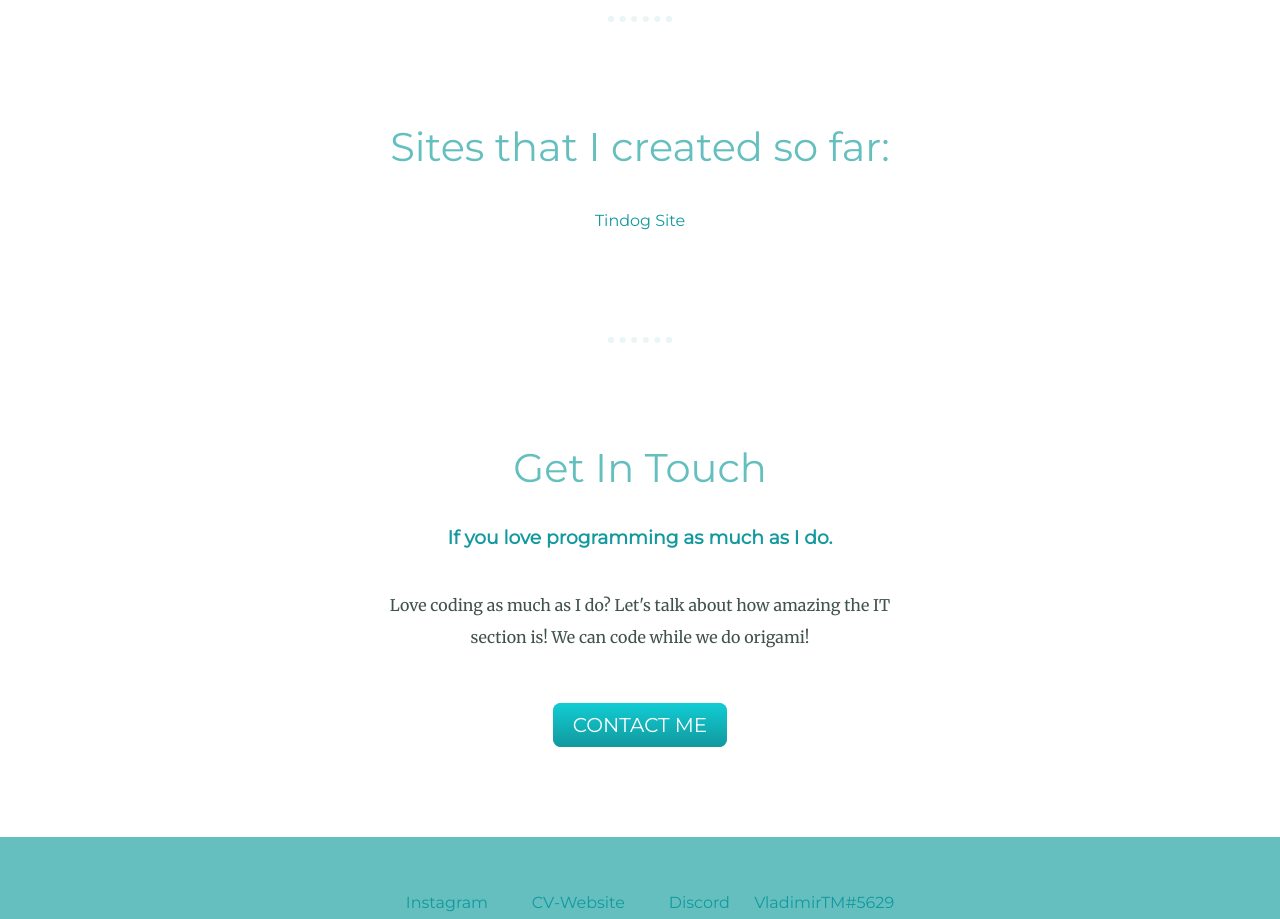
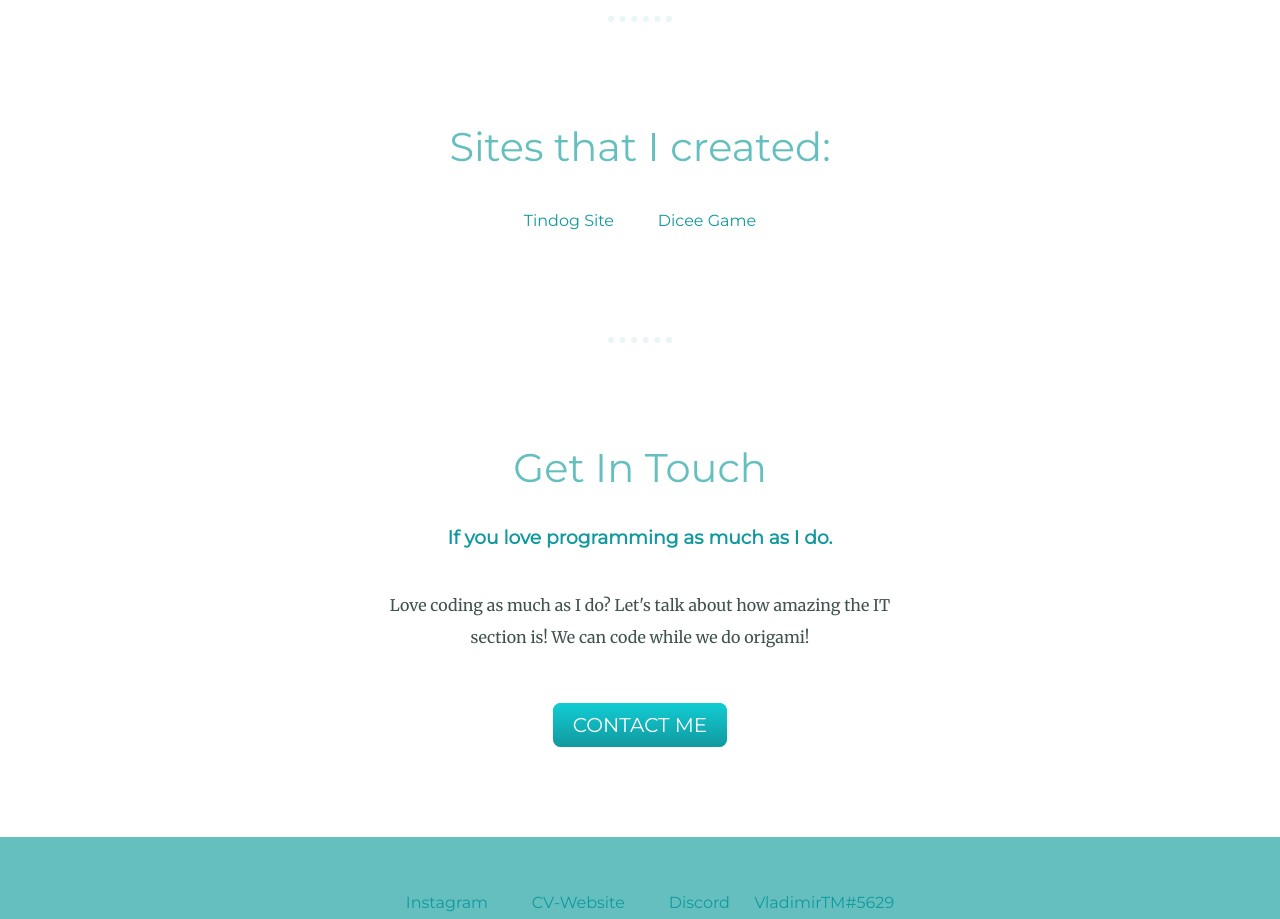
Before and after one commit to VladimirTM/personal-site, a plain HTML site: page index.html in a window 1280 px wide. Shown: the part 2120-3039 px from the top of the page. Drawn offline with Linux system fonts and the light colour scheme.

Commit message:
Add files via upload

```diff
--- a/index.html
+++ b/index.html
@@ -42,9 +42,10 @@
     </div>
     <hr>
     <div class="sites">
-      <h2>Sites that I created so far:</h2>
+      <h2>Sites that I created:</h2>
       <p>
         <a href="https://vladimirtm.github.io/tindog/">Tindog Site</a>
+        <a href="https://vladimirtm.github.io/dicee-game/">Dicee Game</a>
       </p>
     </div>
     <hr>
```
Also changed, not shown: images/coding.gif (added).
